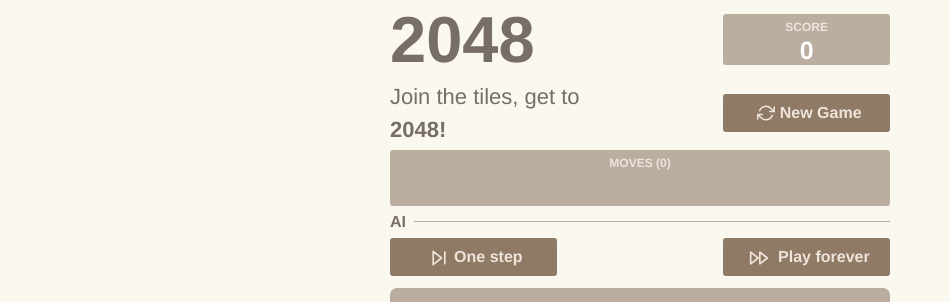
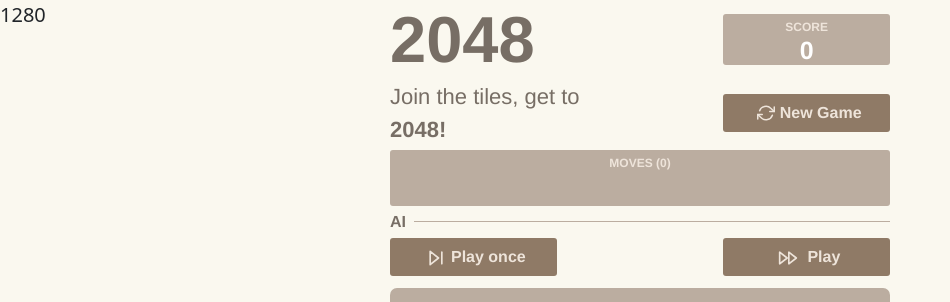
Before and after one commit to virgs/2048-ai, a React (Vite) app: page / in a window 1280 px wide. Shown: the top 302 px of the page, without its empty margins (0-950 px from the left). Built offline with nearby package versions, Linux system fonts and the light colour scheme.

Commit message:
Add app width to the html

```diff
--- a/src/App.tsx
+++ b/src/App.tsx
@@ -17,10 +17,13 @@
     const [board, setBoard] = useState<Board>(new Board())
     const [moves, setMoves] = useState<Direction[]>([])
     const [translations, setTranslations] = useState<Translation[]>([])
+    const [width, setWidth] = useState<number>(0)
+
+    let timer: number | undefined
 
     const makeMove = (board: Board, direction?: Direction): Board => {
         if (direction !== undefined) {
-            console.log(Direction[direction], AiAction[lastAiAction])
+            console.log(Direction[direction], AiAction[lastAiAction], timer)
             const afterMove = new BoardMover(board).move(direction)
             setTranslations(afterMove.translations)
             setMoves((moves) => moves.concat(direction))
@@ -49,11 +52,13 @@
         if (lastAiAction === AiAction.STOP_PLAYING || lastAiAction === AiAction.PLAY_ONE_STEP) {
             setLastAiAction(AiAction.STOP_PLAYING)
         } else if (lastAiAction === AiAction.KEEP_PLAYING) {
-            setTimeout(monteCarloMove, 5 * animationDuration)
+            timer = setTimeout(monteCarloMove, 5 * animationDuration)
         }
     }, [board])
 
     const onAiAction = async (aiAction: AiAction) => {
+        clearTimeout(timer)
+
         setLastAiAction(() => aiAction)
         if (aiAction !== AiAction.STOP_PLAYING) {
             monteCarloMove()
@@ -61,12 +66,17 @@
     }
 
     const resetGame = () => {
+        clearTimeout(timer)
         console.log('reset')
         setLastAiAction(AiAction.STOP_PLAYING)
         setBoard(new Board())
         setMoves([])
         setTranslations([])
     }
+
+    useEffect(() => {
+        setWidth(document.getElementById('app')!.offsetWidth)
+    }, [lastAiAction])
 
     return (
         <div
@@ -86,6 +96,7 @@
         >
             <div className="row p-md-3 p-lg-1 justify-content-center">
                 <div className="col-12 col-md-6 col-lg-12 mb-2 mx-auto">
+                    <div style={{ position: 'absolute', left: '0', top: '0', fontSize: '20px' }}>{width}</div>
                     <Heading
                         aiIsPlaying={lastAiAction === AiAction.KEEP_PLAYING}
                         newGameButtonHit={resetGame}
--- a/src/Heading.css
+++ b/src/Heading.css
@@ -39,7 +39,10 @@
     padding-top: 4px;
 }
 
-.game-button {
+.game-button,
+.game-button:focus,
+.game-button:focus-visible,
+.game-button:active {
     color: #eee4da;
     background-color: #8f7a66;
     border-radius: 3px;
@@ -47,22 +50,19 @@
     font-weight: bold;
 }
 
-.game-button:hover,
-.game-button:focus,
-.game-button:focus-visible,
-.game-button:active {
+.game-button:hover {
     background-color: #8f7a66;
     color: white;
 }
 
-.abort-button {
+.abort-button,
+.abort-button:focus,
+.abort-button:focus-visible,
+.abort-button:active {
     background-color: #dc3545;
 }
 
-.abort-button:hover,
-.abort-button:focus,
-.abort-button:focus-visible,
-.abort-button:active {
+.abort-button:hover {
     background-color: #54473b;
     color: white;
 }
--- a/src/Heading.tsx
+++ b/src/Heading.tsx
@@ -55,7 +55,7 @@
         } else {
             return (
                 <button type="button" className="btn game-button" onClick={() => onAiButtonHit(AiAction.KEEP_PLAYING)}>
-                    <FastForward size={20} className="feather-icon" /> Play forever
+                    <FastForward size={20} className="feather-icon" /> Play
                 </button>
             )
         }
@@ -127,7 +127,7 @@
                         onClick={() => onAiButtonHit(AiAction.PLAY_ONE_STEP)}
                     >
                         <SkipForward size={20} className="feather-icon" />
-                        One step
+                        Play once
                     </button>
                 </div>
                 <div className="col-5 col-sm-4">{mainActionButton()}</div>
--- a/src/constants/Animation.ts
+++ b/src/constants/Animation.ts
@@ -7,10 +7,10 @@
 
 const timeInterval = setInterval(() => {
     if (animationDuration === 0) {
-        animationDuration = 200 //readFromCss()
+        animationDuration = readFromCss()
     } else {
         clearInterval(timeInterval)
     }
-}, 100)
+}, 50)
 
 export let animationDuration = readFromCss()
```
Also changed, not shown: 5 other files (tests, documents, lock files or other folders).
